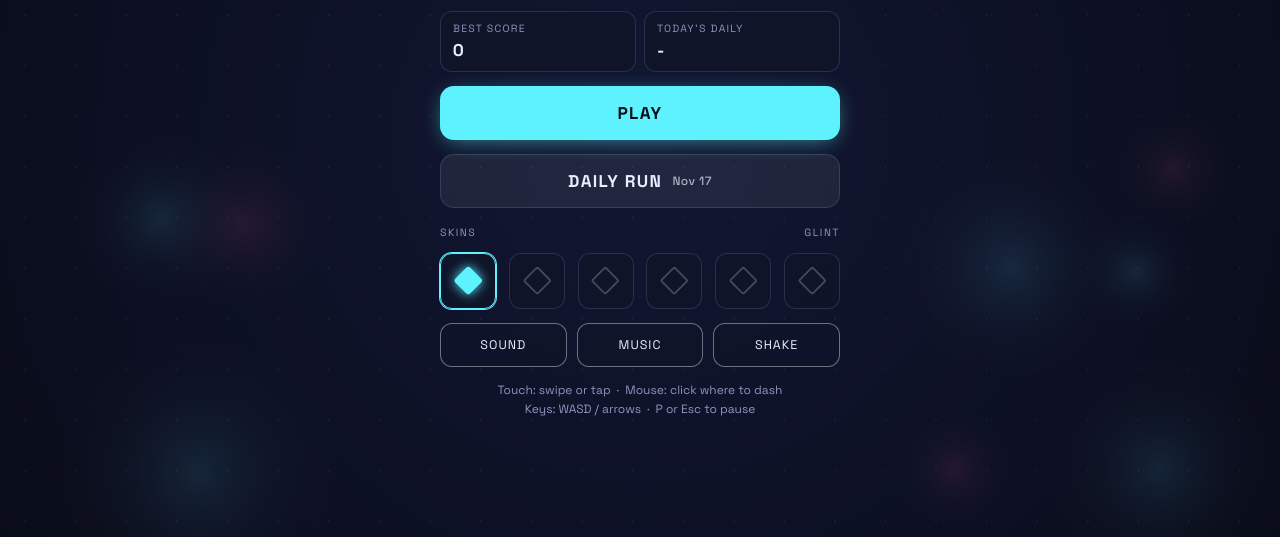
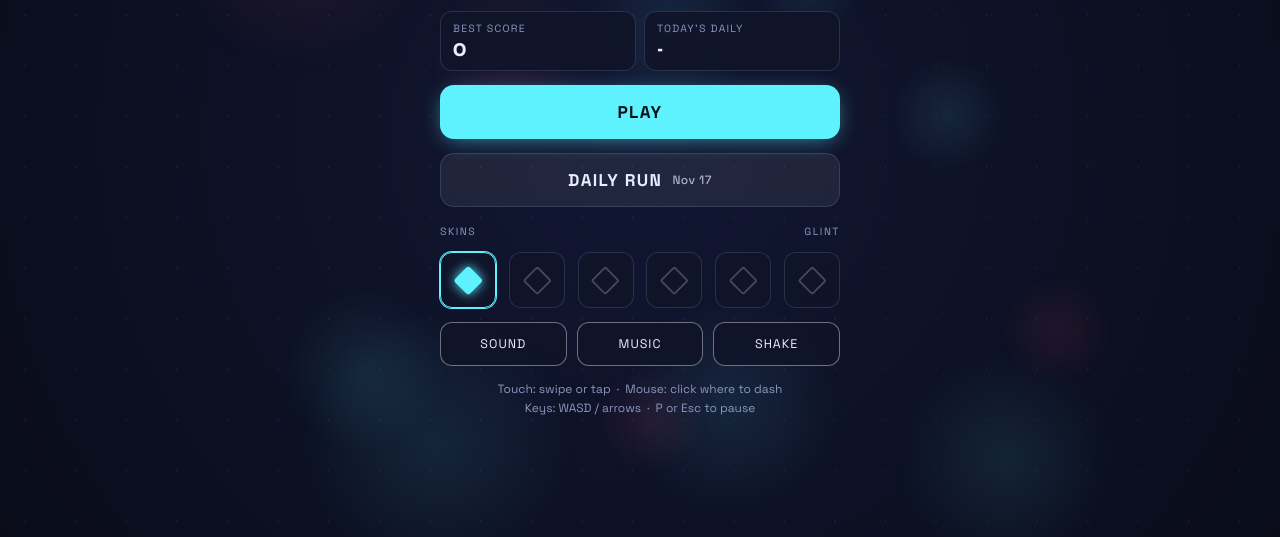
Before and after one commit to eesawazir/glint-arcade-game, a plain HTML site: page index.html in a window 1280 px wide. Shown: the part 263-800 px from the top of the page. Drawn offline with Linux system fonts and the light colour scheme; animation ran at ten frames a second; a web font is replaced by a local one.

Commit message:
Self-host fonts and move menu glows to CSS

```diff
--- a/index.html
+++ b/index.html
@@ -37,12 +37,37 @@
       content="black-translucent"
     />
     <meta name="apple-mobile-web-app-title" content="GLINT" />
-    <link rel="preconnect" href="https://fonts.googleapis.com" />
+    <!-- Self-hosted fonts, preloaded so text renders in the right font from the first paint. -->
     <link
-      href="https://fonts.googleapis.com/css2?family=Space+Grotesk:wght@400;500;700&family=Unbounded:wght@600;800&display=swap"
-      rel="stylesheet"
+      rel="preload"
+      href="fonts/unbounded-latin.woff2"
+      as="font"
+      type="font/woff2"
+      crossorigin
+    />
+    <link
+      rel="preload"
+      href="fonts/space-grotesk-latin.woff2"
+      as="font"
+      type="font/woff2"
+      crossorigin
     />
     <style>
+      /* font-display: block = never show a fallback font; wait briefly for these instead. */
+      @font-face {
+        font-family: "Unbounded";
+        font-style: normal;
+        font-weight: 200 900;
+        font-display: block;
+        src: url("fonts/unbounded-latin.woff2") format("woff2");
+      }
+      @font-face {
+        font-family: "Space Grotesk";
+        font-style: normal;
+        font-weight: 300 700;
+        font-display: block;
+        src: url("fonts/space-grotesk-latin.woff2") format("woff2");
+      }
       :root {
         --ac: #5ef2ff;
         --bg: #090c18;
@@ -77,6 +102,55 @@
         height: 100%;
         display: block;
         touch-action: none;
+      }
+      /* Menu background glows: CSS animations run on the GPU, keeping the main thread free. */
+      #amb {
+        position: fixed;
+        inset: 0;
+        overflow: hidden;
+        pointer-events: none;
+        display: none;
+      }
+      #amb.on {
+        display: block;
+      }
+      #amb i {
+        position: absolute;
+        left: 50%;
+        top: 50%;
+        animation: ambx var(--dx) ease-in-out var(--px) infinite alternate;
+      }
+      #amb b {
+        position: absolute;
+        width: calc(var(--u) * var(--s));
+        height: calc(var(--u) * var(--s));
+        translate: -50% -50%;
+        border-radius: 50%;
+        background: radial-gradient(closest-side, var(--c), transparent);
+        opacity: 0.09;
+        animation: amby var(--dy) ease-in-out var(--py) infinite alternate;
+      }
+      @keyframes ambx {
+        from {
+          transform: translateX(-42vw);
+        }
+        to {
+          transform: translateX(42vw);
+        }
+      }
+      @keyframes amby {
+        from {
+          transform: translateY(-42vh);
+        }
+        to {
+          transform: translateY(42vh);
+        }
+      }
+      @media (prefers-reduced-motion: reduce) {
+        #amb i,
+        #amb b {
+          animation-play-state: paused;
+        }
       }
       .num {
         font-family: "Unbounded", "Space Grotesk", sans-serif;
@@ -757,6 +831,7 @@
   </head>
   <body>
     <canvas id="c"></canvas>
+    <div id="amb"></div>
 
     <div id="hud">
       <div id="vig"></div>
@@ -1231,6 +1306,8 @@
             r: W - 10 * U,
             b: H - 10 * U,
           };
+          menuDrawn = false;
+          document.documentElement.style.setProperty("--u", U);
           bgc = document.createElement("canvas");
           bgc.width = cv.width;
           bgc.height = cv.height;
@@ -2102,29 +2179,39 @@
           }
           ctx.closePath();
         }
-        let idleT = 0;
+        const amb = $("amb");
+        let ambOn = false,
+          menuDrawn = false;
+        for (let i = 0; i < 14; i++) {
+          // Old canvas paths: x = cos(phase), y = sin(phase). Convert each phase to an animation delay.
+          const tx = (Math.PI + 3.21 * i) % (2 * Math.PI),
+            ty = (Math.PI / 2 + 3.8 * i) % (2 * Math.PI),
+            o = document.createElement("i"),
+            g = document.createElement("b");
+          o.style.cssText =
+            "--dx:21s;--px:" + (-(tx / Math.PI) * 21).toFixed(2) + "s";
+          g.style.cssText =
+            "--dy:27s;--py:" +
+            (-(ty / Math.PI) * 27).toFixed(2) +
+            "s;--s:" +
+            2 * (30 + (i % 4) * 14) +
+            "px;--c:" +
+            (i % 3 ? "var(--ac)" : "#ff4d7a");
+          o.appendChild(g);
+          amb.appendChild(o);
+        }
         function render(now) {
+          // Menu: show the CSS glows and draw the static background only once.
+          const menu = S.mode === "menu";
+          if (menu !== ambOn) {
+            ambOn = menu;
+            amb.classList.toggle("on", menu);
+          }
+          if (menu && menuDrawn) return;
           ctx.setTransform(DPR, 0, 0, DPR, 0, 0);
           ctx.drawImage(bgc, 0, 0, W, H);
-          if (S.mode === "menu") {
-            // ambient attract
-            idleT += 0.016;
-            ctx.globalCompositeOperation = "lighter";
-            for (let i = 0; i < 14; i++) {
-              const a = idleT * 0.12 + i * 1.7,
-                x = W / 2 + Math.cos(a * 1.3 + i) * W * 0.42,
-                y = H / 2 + Math.sin(a + i * 2.1) * H * 0.42;
-              glow(
-                x,
-                y,
-                (30 + (i % 4) * 14) * U,
-                i % 3 ? AC_COL : "#ff4d7a",
-                0.1,
-              );
-            }
-            ctx.globalCompositeOperation = "source-over";
-            return;
-          }
+          menuDrawn = menu;
+          if (menu) return;
           if (!P) return;
           ctx.save();
           if (shake > 0.2 && save.shake)
--- a/sw.js
+++ b/sw.js
@@ -1,6 +1,6 @@
 // GLINT service worker - makes the game fully playable with no network connection
 // after it has been opened online at least once.
-const VERSION = "glint-v1.2";
+const VERSION = "glint-v1.4";
 const CORE = [
   "./",
   "./index.html",
@@ -9,6 +9,8 @@ const CORE = [
   "./icons/icon-512.png",
   "./icons/icon-maskable-512.png",
   "./icons/apple-touch-icon.png",
+  "./fonts/unbounded-latin.woff2",
+  "./fonts/space-grotesk-latin.woff2",
 ];
 
 self.addEventListener("install", (e) => {
```
Also changed, not shown: fonts/OFL-SpaceGrotesk.txt (added), fonts/OFL-Unbounded.txt (added), fonts/space-grotesk-latin.woff2 (added), fonts/unbounded-latin.woff2 (added), 1 other file.
